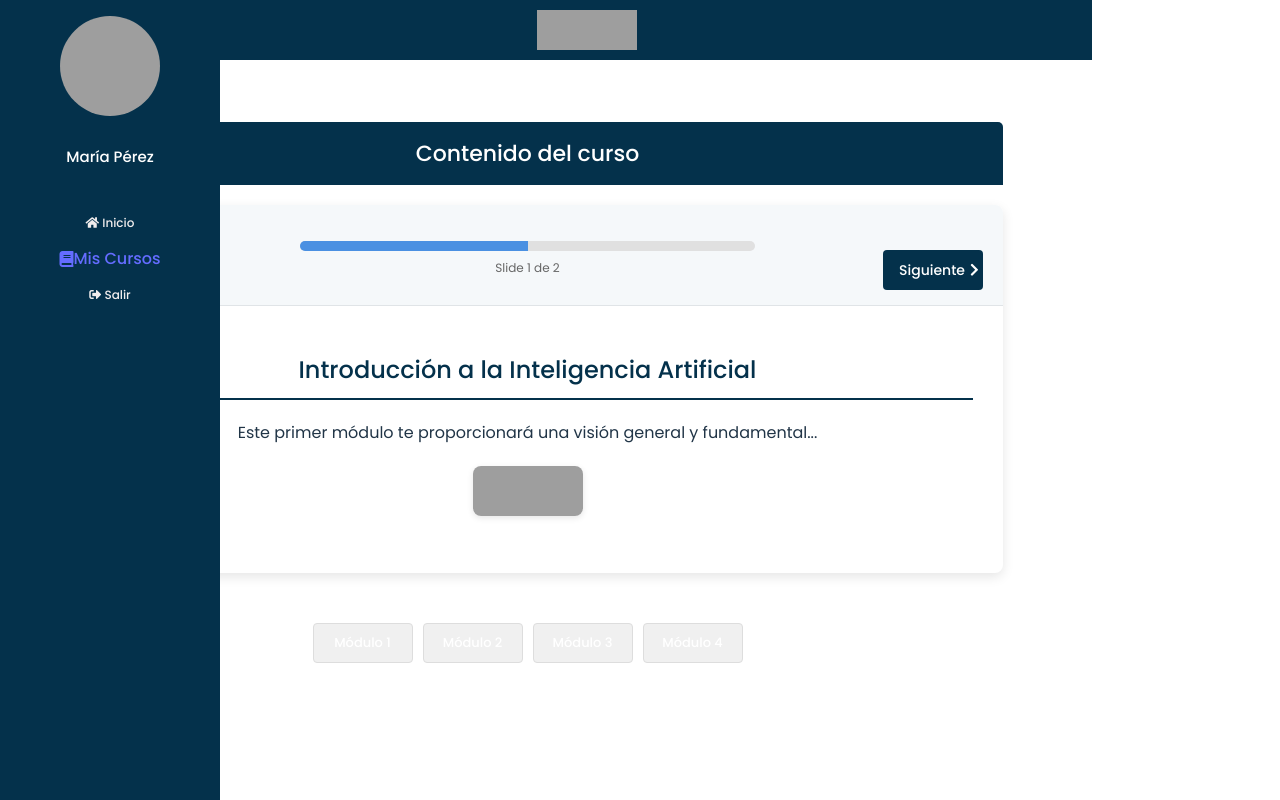
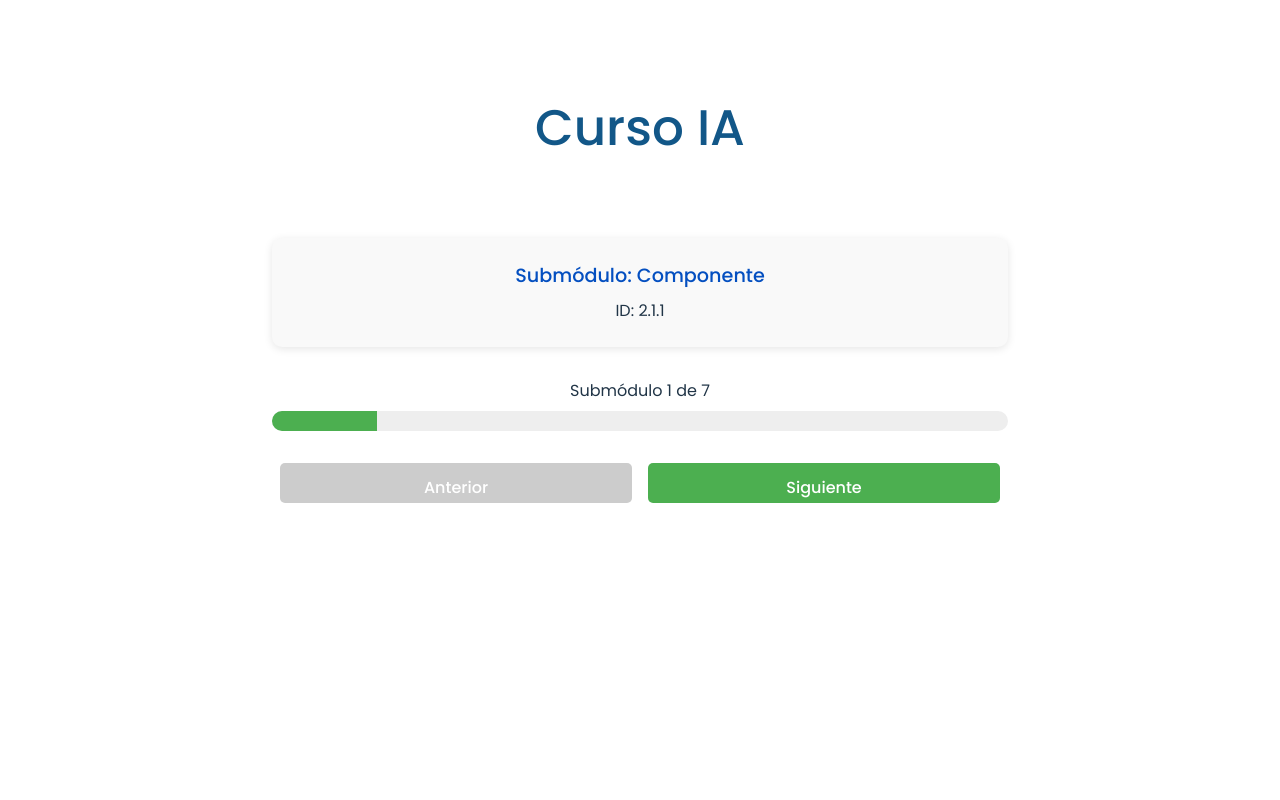
Before and after one commit to valenace/snippets, a React (Vite) app: page /cursos in a window 1280 px wide. Built offline with nearby package versions, Linux system fonts and the light colour scheme; grey boxes are pictures that could not be loaded.

Commit message:
Sliders (revisar lectura de submodulos)

```diff
--- a/src/App.jsx
+++ b/src/App.jsx
@@ -1,4 +1,4 @@
-import { BrowserRouter, Routes, Route } from 'react-router-dom'
+
 import '../assets/css/curso.css'
 import '../assets/css/inicio.css'
 import '../assets/css/login.css'
@@ -10,15 +10,19 @@ import Home from './pages/Home'
 
 
 import CoursePage from './pages/CoursePage'
+import CursoIA from './components/CursoIA'
 
 function App() {
   return (
-    <BrowserRouter>
-      <Routes>
-        <Route path="/" element={<Home />} />
-        <Route path="/cursos" element={<CoursePage />} />
-      </Routes>
-    </BrowserRouter>
+    // <BrowserRouter>
+    //   <Routes>
+    //     <Route path="/" element={<Home />} />
+    //     <Route path="/cursos" element={<CoursePage />} />
+    //   </Routes>
+    // </BrowserRouter>
+    <div>
+      <CursoIA />
+    </div>
   )
 }
 export default App
--- /dev/null
+++ b/src/components/CursoIA.jsx
@@ -0,0 +1,184 @@
+// src/components/CursoIA.jsx
+import { useEffect, useState } from "react";
+import datosCurso from "../../api/curso.json";
+
+const CursoIA = () => {
+    const [todosLosSubmodulos, setTodosLosSubmodulos] = useState([]);
+    const [indiceActual, setIndiceActual] = useState(0);
+    const [porcentajeProgreso, setPorcentajeProgreso] = useState(0);
+
+    // Extraer todos los submódulos más internos (leaf nodes)
+    useEffect(() => {
+      const obtenerSubmodulosProfundos = (modulo) => {
+        let resultados = [];
+
+        const buscar = (nodo) => {
+          if (nodo.submodulos && nodo.submodulos.length > 0) {
+            nodo.submodulos.forEach(buscar);
+          } else {
+            resultados.push(nodo);
+          }
+        };
+
+        modulo.modulos.forEach((mod) => {
+          if (mod.submodulos) {
+            mod.submodulos.forEach(buscar);
+          }
+        });
+
+        return resultados;
+      };
+
+      const listaSubmodulos = obtenerSubmodulosProfundos(datosCurso);
+      setTodosLosSubmodulos(listaSubmodulos);
+
+      // Cargar avance guardado
+      const avanceGuardado = localStorage.getItem("avanceCursoIA");
+      if (avanceGuardado !== null) {
+        const indice = parseInt(avanceGuardado);
+        if (indice >= 0 && indice < listaSubmodulos.length) {
+          setIndiceActual(indice);
+        }
+      }
+    }, []);
+
+    // Actualizar progreso y guardar avance
+    useEffect(() => {
+      if (todosLosSubmodulos.length > 0) {
+        const porcentaje = ((indiceActual + 1) / todosLosSubmodulos.length) * 100;
+        setPorcentajeProgreso(porcentaje);
+        localStorage.setItem("avanceCursoIA", indiceActual);
+      }
+    }, [indiceActual, todosLosSubmodulos]);
+
+    const siguienteSubmodulo = () => {
+      if (indiceActual < todosLosSubmodulos.length - 1) {
+        setIndiceActual(indiceActual + 1);
+      }
+    };
+
+    const anteriorSubmodulo = () => {
+      if (indiceActual > 0) {
+        setIndiceActual(indiceActual - 1);
+      }
+    };
+
+    if (todosLosSubmodulos.length === 0) {
+      return <div>Cargando contenido...</div>;
+    }
+
+    const actual = todosLosSubmodulos[indiceActual];
+
+    return (
+      <div style={styles.container}>
+        <h1 style={styles.title}>{datosCurso.nombre_curso}</h1>
+
+        <div style={styles.card}>
+          <h2 style={styles.subtitle}>Submódulo: {actual.titulo}</h2>
+          <p>ID: {actual.id}</p>
+        </div>
+
+        <div style={styles.progressContainer}>
+          <p style={styles.progressText}>
+            Submódulo {indiceActual + 1} de {todosLosSubmodulos.length}
+          </p>
+          <div style={styles.progressBarBackground}>
+            <div
+              style={{
+                ...styles.progressBar,
+                width: `${porcentajeProgreso}%`,
+              }}
+            ></div>
+          </div>
+        </div>
+
+        <div style={styles.buttonContainer}>
+          <button
+            onClick={anteriorSubmodulo}
+            disabled={indiceActual === 0}
+            style={{
+              ...styles.button,
+              backgroundColor: indiceActual === 0 ? "#ccc" : "#2196f3",
+            }}
+          >
+            Anterior
+          </button>
+          <button
+            onClick={siguienteSubmodulo}
+            disabled={indiceActual === todosLosSubmodulos.length - 1}
+            style={{
+              ...styles.button,
+              backgroundColor:
+                indiceActual === todosLosSubmodulos.length - 1
+                  ? "#ccc"
+                  : "#4caf50",
+            }}
+          >
+            Siguiente
+          </button>
+        </div>
+      </div>
+    );
+  };
+
+  // Estilos simples
+  const styles = {
+    container: {
+      padding: "2rem",
+      fontFamily: "Arial, sans-serif",
+      maxWidth: "800px",
+      margin: "auto",
+    },
+    title: {
+      textAlign: "center",
+      marginBottom: "2rem",
+    },
+    card: {
+      backgroundColor: "#f9f9f9",
+      padding: "1.5rem",
+      borderRadius: "10px",
+      boxShadow: "0 2px 8px rgba(0,0,0,0.1)",
+      marginBottom: "2rem",
+    },
+    subtitle: {
+      fontSize: "1.2rem",
+      fontWeight: "bold",
+      marginBottom: "0.5rem",
+    },
+    progressContainer: {
+      marginBottom: "2rem",
+    },
+    progressText: {
+      marginBottom: "0.5rem",
+      textAlign: "center",
+    },
+    progressBarBackground: {
+      height: "20px",
+      width: "100%",
+      backgroundColor: "#eee",
+      borderRadius: "10px",
+      overflow: "hidden",
+    },
+    progressBar: {
+      height: "100%",
+      backgroundColor: "#4caf50",
+      transition: "width 0.3s ease-in-out",
+    },
+    buttonContainer: {
+      display: "flex",
+      justifyContent: "space-between",
+    },
+    button: {
+      flex: 1,
+      margin: "0 0.5rem",
+      padding: "0.75rem 1.5rem",
+      border: "none",
+      borderRadius: "5px",
+      color: "white",
+      fontSize: "1rem",
+      cursor: "pointer",
+      transition: "background-color 0.3s",
+    },
+  };
+
+  export default CursoIA;
```
